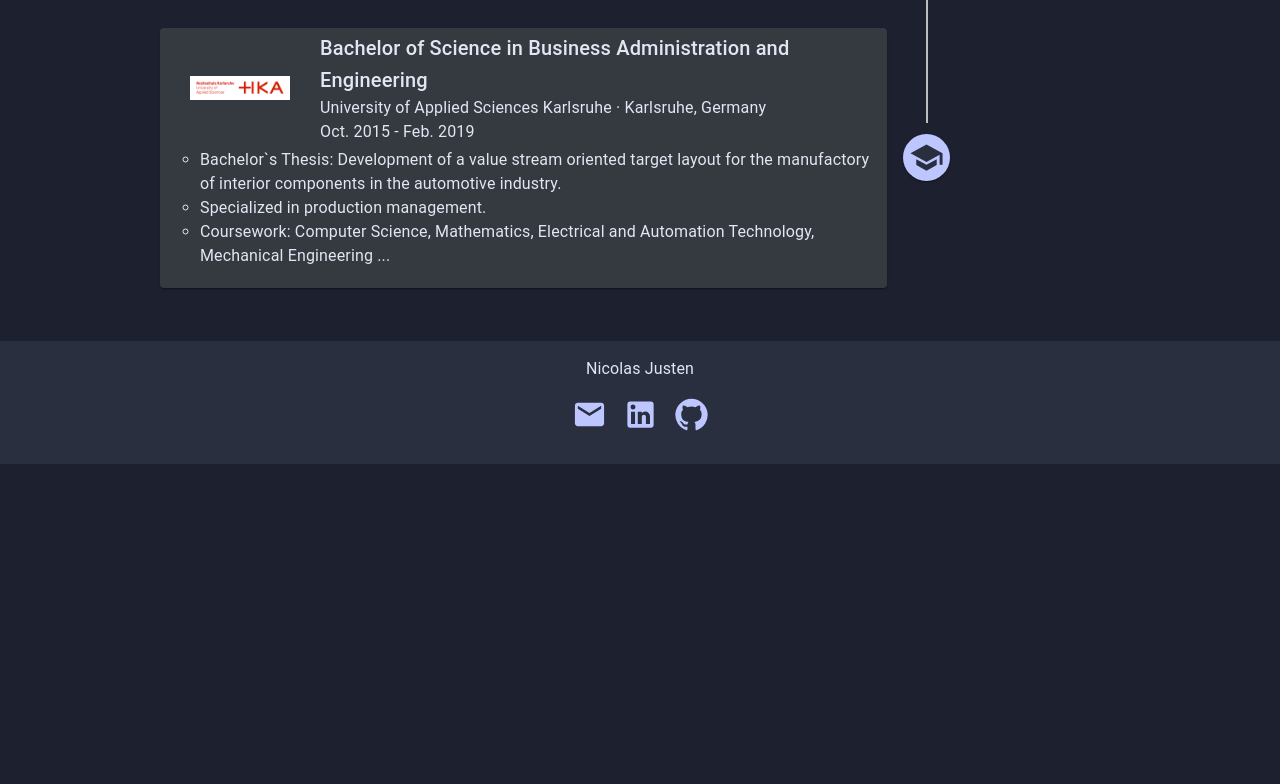
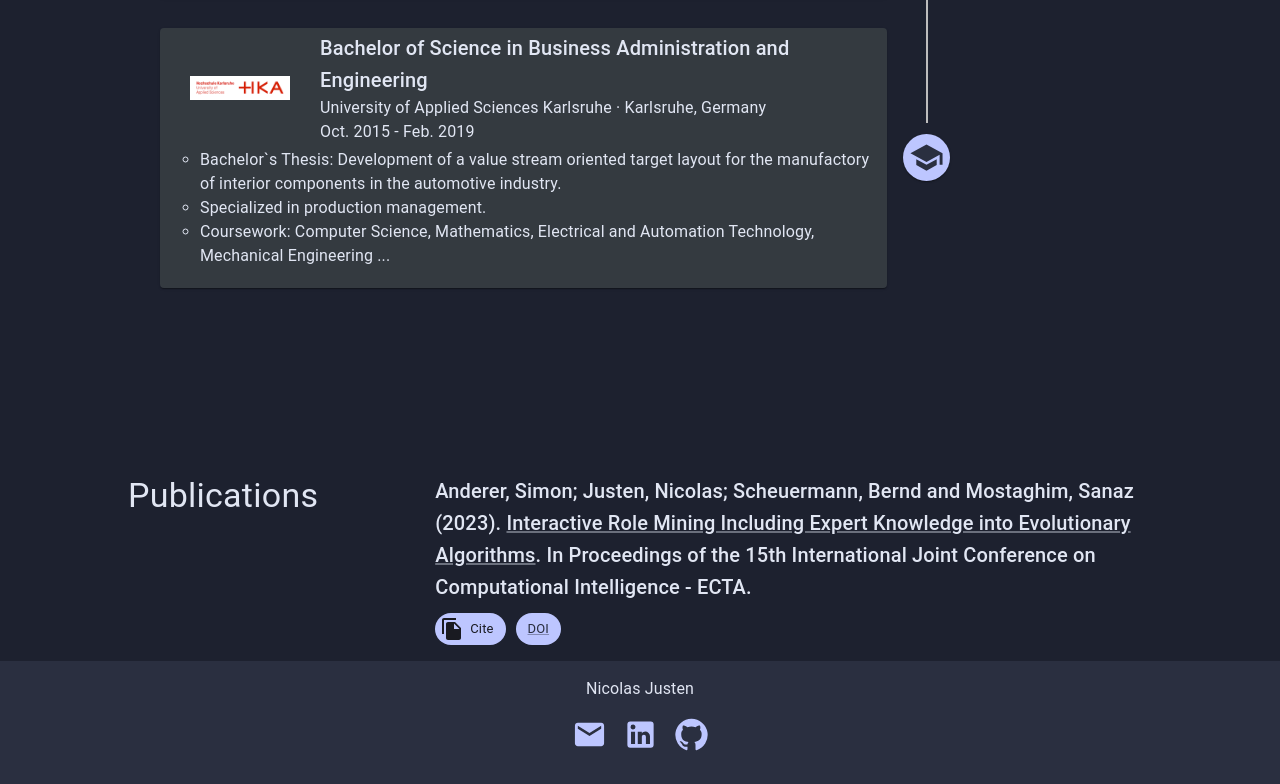
Before and after one commit to nicolasjusten95/nicolas-justen-portfolio, a React (Create React App) app: page / in a window 1280 px wide. Shown: the part 3111-3895 px from the top of the page. Before the commit the page ends 3575 px from the top, so only its background shows below. Built offline with nearby package versions, Linux system fonts and the light colour scheme.

Commit message:
add publications

```diff
--- a/src/components/body/Body.tsx
+++ b/src/components/body/Body.tsx
@@ -3,6 +3,7 @@ import Home from "./home/Home";
 import Skills from "./skills/Skills";
 import Experience from "./experience/Experience";
 import Education from "./education/Education";
+import Publications from "./publications/Publications";
 
 
 const Body = () => {
@@ -17,6 +18,7 @@ const Body = () => {
             <Skills/>
             <Experience/>
             <Education/>
+            <Publications/>
         </Box>
     );
 }
--- a/src/components/body/education/Education.tsx
+++ b/src/components/body/education/Education.tsx
@@ -24,7 +24,7 @@ const Education = () => {
                     ))}
                 </Timeline>
             </Box>
-            <Box width='10%'>
+            <Box width='15%'>
                 <Typography color='text.primary' variant='h4'>
                     Education
                 </Typography>
--- a/src/components/body/experience/Experience.tsx
+++ b/src/components/body/experience/Experience.tsx
@@ -13,7 +13,7 @@ const Experience = () => {
             justifyContent='space-between'
             width='80%'
             sx={{scrollMargin: '130px'}}>
-            <Box width='10%'>
+            <Box width='15%'>
                 <Typography color='text.primary' variant='h4'>
                     Experience
                 </Typography>
--- /dev/null
+++ b/src/components/body/publications/Publications.tsx
@@ -0,0 +1,62 @@
+import {Box, Chip, Stack, Typography} from "@mui/material";
+import MyLink from "../util/MyLink";
+import FileCopyIcon from '@mui/icons-material/FileCopy';
+
+
+const cite = `@conference{ecta23,
+author={Simon Anderer. and Nicolas Justen. and Bernd Scheuermann. and Sanaz Mostaghim.},
+title={Interactive Role Mining Including Expert Knowledge into Evolutionary Algorithms},
+booktitle={Proceedings of the 15th International Joint Conference on Computational Intelligence - ECTA},
+year={2023},
+pages={151-162},
+publisher={SciTePress},
+organization={INSTICC},
+doi={10.5220/0012153000003595},
+isbn={978-989-758-674-3},
+issn={2184-3236},
+}`;
+
+const Publications = () => {
+
+    const link = <MyLink href='https://doi.org/10.5220/0012153000003595' text='DOI' color='primary'/>;
+    const onClickCite = () => {navigator.clipboard.writeText(cite)};
+
+    return (
+        <Box
+            id='Publications'
+            mt='150px'
+            display='flex'
+            flexDirection='row'
+            justifyContent='space-between'
+            width='80%'
+            sx={{scrollMargin: '130px'}}>
+            <Box width='15%'>
+                <Typography color='text.primary' variant='h4'>
+                    Publications
+                </Typography>
+            </Box>
+            <Box
+                width='70%'
+                display='flex'
+                flexDirection='column'
+                justifyContent='start'>
+                <Box>
+                    <Typography color='text.primary' variant='h6'>
+                        Anderer, Simon; Justen, Nicolas; Scheuermann, Bernd and Mostaghim, Sanaz (2023).&nbsp;
+                        <MyLink
+                            href={'https://www.scitepress.org/PublicationsDetail.aspx?ID=VO0asNCzymE=&t=1'}
+                            text={'Interactive Role Mining Including Expert Knowledge into Evolutionary Algorithms'}/>
+                        . In Proceedings of the 15th International Joint Conference on Computational Intelligence -
+                        ECTA.
+                    </Typography>
+                    <Stack mt='10px' spacing='10px' direction='row'>
+                        <Chip icon={<FileCopyIcon/>} label={'Cite'} color='secondary' clickable onClick={onClickCite}/>
+                        <Chip label={link} color='secondary' clickable/>
+                    </Stack>
+                </Box>
+            </Box>
+        </Box>
+    );
+};
+
+export default Publications;
--- a/src/components/body/skills/Skills.tsx
+++ b/src/components/body/skills/Skills.tsx
@@ -14,7 +14,7 @@ const Skills = () => {
             justifyContent='space-between'
             width='80%'
             sx={{scrollMargin: '130px'}}>
-            <Box width='80%'>
+            <Box width='85%'>
                 <Typography color='text.primary' variant='h6'>Programming Languages</Typography>
                 <Stack spacing={chipSpacing} direction='row' m={chipSpacing}>
                     <Chip label='Java' color={chipColor}></Chip>
@@ -37,7 +37,7 @@ const Skills = () => {
                     <Chip label='English' color={chipColor}></Chip>
                 </Stack>
             </Box>
-            <Box width='10%'>
+            <Box width='15%'>
                 <Typography color='text.primary' variant='h4'>Skills</Typography>
             </Box>
         </Box>
--- a/src/components/body/util/MyLink.tsx
+++ b/src/components/body/util/MyLink.tsx
@@ -4,13 +4,14 @@ import {Link} from "@mui/material";
 interface MyLinkProps {
     href: string;
     text: string;
+    color?: string;
 }
 
 const MyLink = (props: MyLinkProps) => {
     return (
         <Link
             href={props.href}
-            color='text.primary'
+            color={props.color ?? 'text.primary'}
             target="_blank"
             rel="noreferrer">
             {props.text}
```
